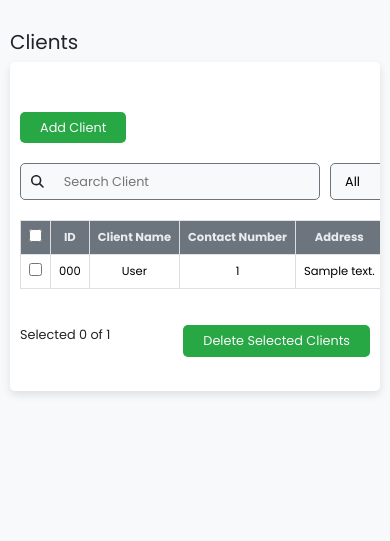
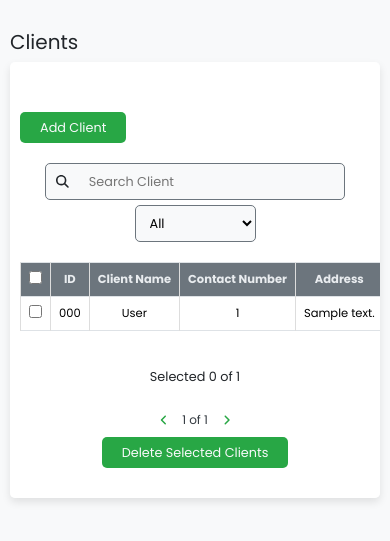
Before and after one commit to bowtsogakow/Elective5-LoanCooperative, a Django app: page /admin/clients in a window 390 px wide. Shown: the part 76-617 px from the top of the page. Run offline with Django 5.2, Linux system fonts and the light colour scheme; a user stored in the database is signed in; tables that the repository leaves empty hold one stand-in row (values such as "Sample post"); a database or web service that is not in the repository returns one stand-in record (values such as "Sample title"); data that the repository does not hold is empty; parts of the project's set-up code (start-up, migrations or seed data) failed here and were passed over.

Commit message:
css client header/pagination

```diff
--- a/admin_frontend/templates/AgriTrust/clients.html
+++ b/admin_frontend/templates/AgriTrust/clients.html
@@ -77,6 +77,15 @@
 
                     <div class="filter-btn-div">
                         <p>Selected <span id = "selected-indicator"></span></p>
+                        <div class="pagination">
+                            <button type="button" onclick="handlePreviousPage()" class="btn btn-primary">
+                                <i class="fa fa-angle-left"></i>
+                            </button>
+                            <span id="page-indicator"> 1 of 1 </span>
+                            <button type="button" onclick="handlePreviousPage()" class="btn btn-primary">
+                                <i class="fa fa-angle-right"></i>
+                            </button>
+                        </div>
                         <div >
                             <button onclick="handleDeleteClients()"> Delete Selected Clients </button>
                         </div>
--- a/admin_frontend/templates/AgriTrust/css.html
+++ b/admin_frontend/templates/AgriTrust/css.html
@@ -231,4 +231,41 @@
         margin-bottom: 10px;
     }
 
+    .pagination {
+        display: flex;
+        justify-content: center;
+        align-items: center;
+        gap: 5px;
+
+        button {
+            padding: 6px 10px;
+            background-color: transparent;
+            border: none;
+            border-radius: 3px;
+            font-weight: bold;
+            color: var(--bg1);
+            font-size: 12px;
+            cursor: pointer;
+            transition:  0.2s ease-in-out;
+
+            &:hover {
+                background-color: var(--btn-hov);
+            }
+        }
+
+        span {
+            font-size: 12px;
+            color: var(--txt);
+        }
+    }
+
+    @media screen and (max-width: 768px) {
+        .filter-btn-div {
+            flex-direction: column;
+            gap: 5px;
+            justify-content: center;
+            align-items: center;
+        }
+    }
+
 </style>
--- a/clients_frontend/templates/clients_frontend/index.html
+++ b/clients_frontend/templates/clients_frontend/index.html
@@ -359,10 +359,7 @@
                     <div class="header">
                         <p> You currently have no active loan</p>
                     </div>
-
                 {% endif %}
-
-
 
             </div>
 
```
Also changed, not shown: cashier_frontend/templates/cashier_frontend/header.html (+3 -4 lines), clients_frontend/templates/clients_frontend/header.html (+97 -6 lines).
